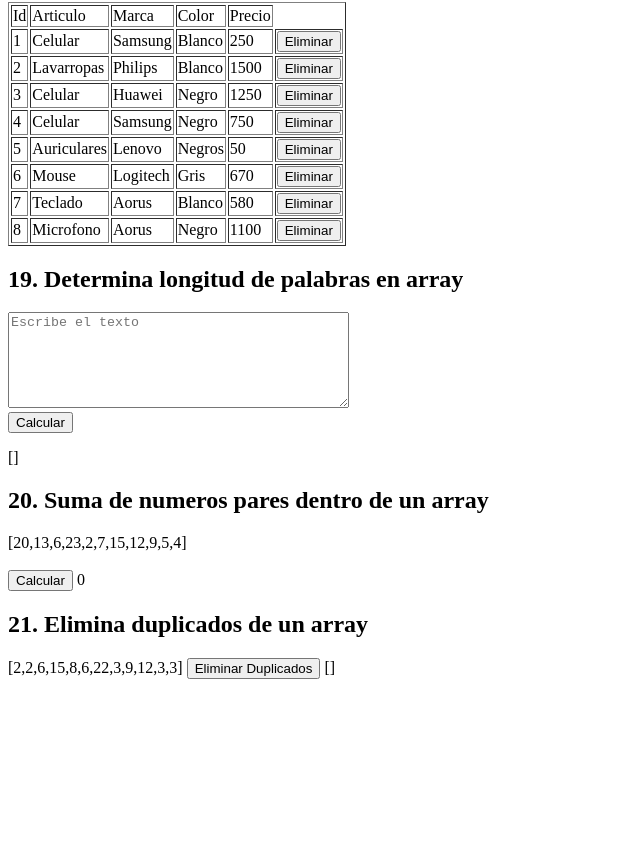
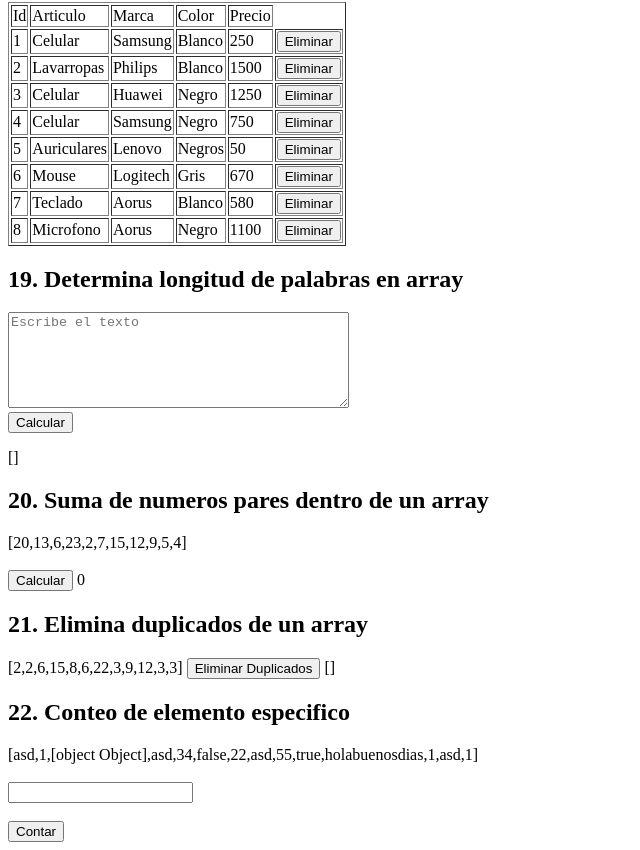
Before and after one commit to matiasmoscone1/practica-ejercicios-logica-programacion-react, a React (Vite) app: page / in a window 1280 px wide. Shown: the part 3413-4263 px from the top of the page, without its empty margins (0-640 px from the left). Before the commit the page ends 4100 px from the top, so only its background shows below. Built offline with nearby package versions, Linux system fonts and the light colour scheme.

Commit message:
Resolviendo ejercicio 22

```diff
--- a/src/App.jsx
+++ b/src/App.jsx
@@ -20,6 +20,7 @@ import EliminarElementos from './ejercicios/EliminarElementos';
 import LongitudPalabras from './ejercicios/LongitudPalabras';
 import SumaDePares from './ejercicios/SumaDePares';
 import EliminaDuplicados from './ejercicios/EliminaDuplicados';
+import ConteoElementos from './ejercicios/ConteoElementos';
 
 function App() {
 
@@ -50,6 +51,7 @@ function App() {
     <LongitudPalabras />
     <SumaDePares />
     <EliminaDuplicados />
+    <ConteoElementos />
 
 
     </>
--- a/src/ejercicios/ConteoElementos.jsx
+++ b/src/ejercicios/ConteoElementos.jsx
@@ -2,19 +2,30 @@
 //22. Conteo de Elementos: Crea una función que cuente la cantidad de veces
 //que aparece un elemento específico en un array.
 
+import { useState } from "react";
+
 const ConteoElementos = () => {
 
     const array = ["asd", 1, {nombre: "matias", apellido: "moscone"}, "asd", 34, false, 22,
-    "asd", "55", true, "holabuenosdias", "asd"];
+    "asd", "55", true, "holabuenosdias", 1 ,"asd", 1];
 
+    const [valueInput, setValueInput] = useState(null);
+    const [contador, setContador] = useState(0);
+
+    const contarElemento = (val) => {
+
+
+    }
 
     return(<>
     <div>
         <h2>22. Conteo de elemento especifico </h2>
 
-
-
-
+        {`[${array.join(",")}]`}
+        <br/><br/>
+        <input onChange={(e) => setValueInput(e.target.value)}/>
+        <br/><br/>
+        <button onClick={() => contarElemento()}>Contar</button>
 
 
     </div>
```
